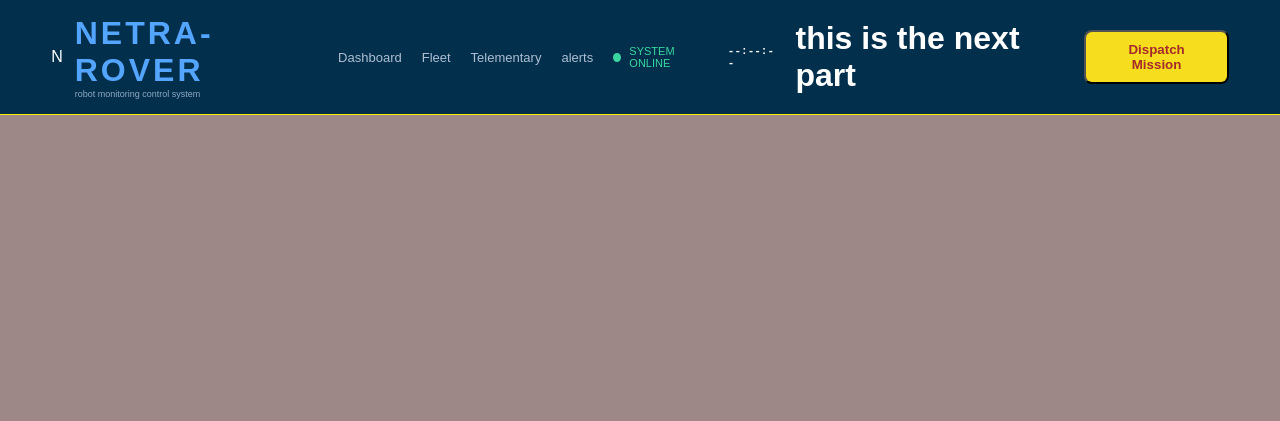
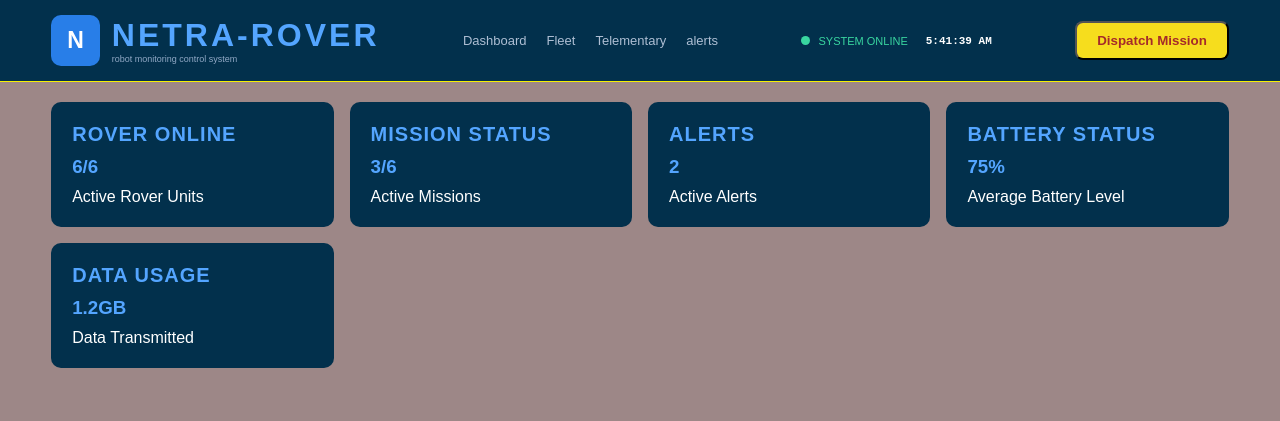
Before and after one commit to joshuaarch67-svg/NETRA-GYAT, a plain HTML site: page index.html in a window 1280 px wide. Drawn offline with Linux system fonts and the light colour scheme.

Commit message:
first commit

```diff
--- a/index.html
+++ b/index.html
@@ -5,12 +5,13 @@
     <meta name="viewport" content="width=device-width, initial-scale=1.0">
     <title>NETRA-ROVER MONITORING SYSTEM</title>
     <link rel="stylesheet" href="/style.css">
+    <script src="/script.js"></script>
 </head>
 <body>
     <header class="topbar">
         <!-- this is the logo of the system -->
         <div class="brand">
-            <div class="brand logo">N</div>
+            <div class="brand-logo">N</div>
             <div>
                 <h1>NETRA-ROVER</h1>
                 <p>robot monitoring control system</p>
@@ -30,10 +31,40 @@
             <span>SYSTEM ONLINE</span>
             <strong id="clock">--:--:--</strong>
          </div>
-         <h1>this is the next part </h1>
 
          <!-- this is for dispatch mission button -->
           <button name="dispatch-open" type="button">Dispatch Mission</button>
     </header>
+
+    <!-- this is the main content area -->
+    <main class="page-content">
+        <section id="kpi-grid" class="kpi-grid">
+            <article class="kpi-card">
+                <span>ROVER ONLINE</span>
+                <h1 id="online-count">6/6</h1>
+                <p>Active Rover Units</p>
+            </article>
+            <article class="kpi-card">
+                <span>MISSION STATUS</span>
+                <h1 id="mission-status">3/6</h1>
+                <p>Active Missions</p>
+            </article>
+            <article class="kpi-card">
+                <span>ALERTS</span>
+                <h1 id="alert-count">2</h1>
+                <p>Active Alerts</p>
+            </article>
+            <article class="kpi-card">
+                <span>BATTERY STATUS</span>
+                <h1 id="battery-status">75%</h1>
+                <p>Average Battery Level</p>
+            </article>
+            <article class="kpi-card">
+                <span>DATA USAGE</span>
+                <h1 id="data-usage">1.2GB</h1>
+                <p>Data Transmitted</p>
+            </article>
+        </section>
+    </main>
 </body>
 </html>
--- a/script.js
+++ b/script.js
@@ -0,0 +1,10 @@
+function updateclock() {
+    const clockElement = document.getElementById('clock');
+    if (clock){
+        clock.innerHTML = new Date().toLocaleTimeString();
+    }
+  }
+
+  // Update the clock every second
+  setInterval(updateclock, 1000);
+  updateclock(); // Initial call
--- a/style.css
+++ b/style.css
@@ -96,3 +96,37 @@ nav a:hover{
     font-family: monospace;
     margin-left: 10px;
 }
+
+.page-content{
+    padding: 20px 4%;
+}
+.page-content h1{
+    color: #54a5ff;
+}
+.kpi-grid{
+    display: grid;
+    grid-template-columns: repeat(auto-fit, minmax(250px, 1fr));
+    gap: 16px;
+    margin-bottom: 30px;
+}
+.kpi-card{
+    background: rgb(2, 48, 76);
+    padding: 20px;
+    border-radius: 10px;
+    padding: 20px;
+    border: 1px solid transparent;
+    display: flex;
+    flex-direction: column;
+    gap: 10px;
+    transition: border-color 0.3s ease, transform 0.3s ease;
+}
+.kpi-card:hover{
+    border-color: #54a5ff;
+    transform: translateY(-5px);
+}
+.kpi-card span{
+    color: #54a5ff;
+    font-size: 20px;
+    font-weight: bold;
+    letter-spacing: 1px;
+}
```
